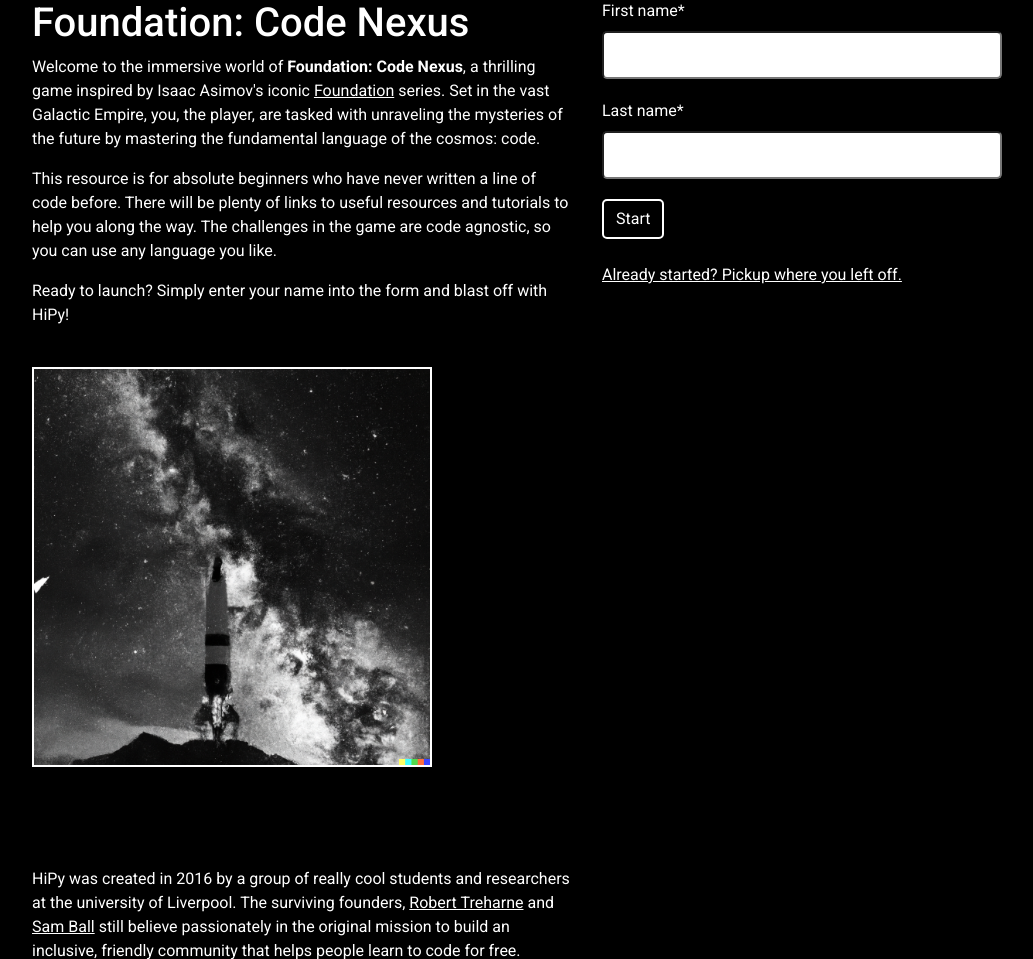
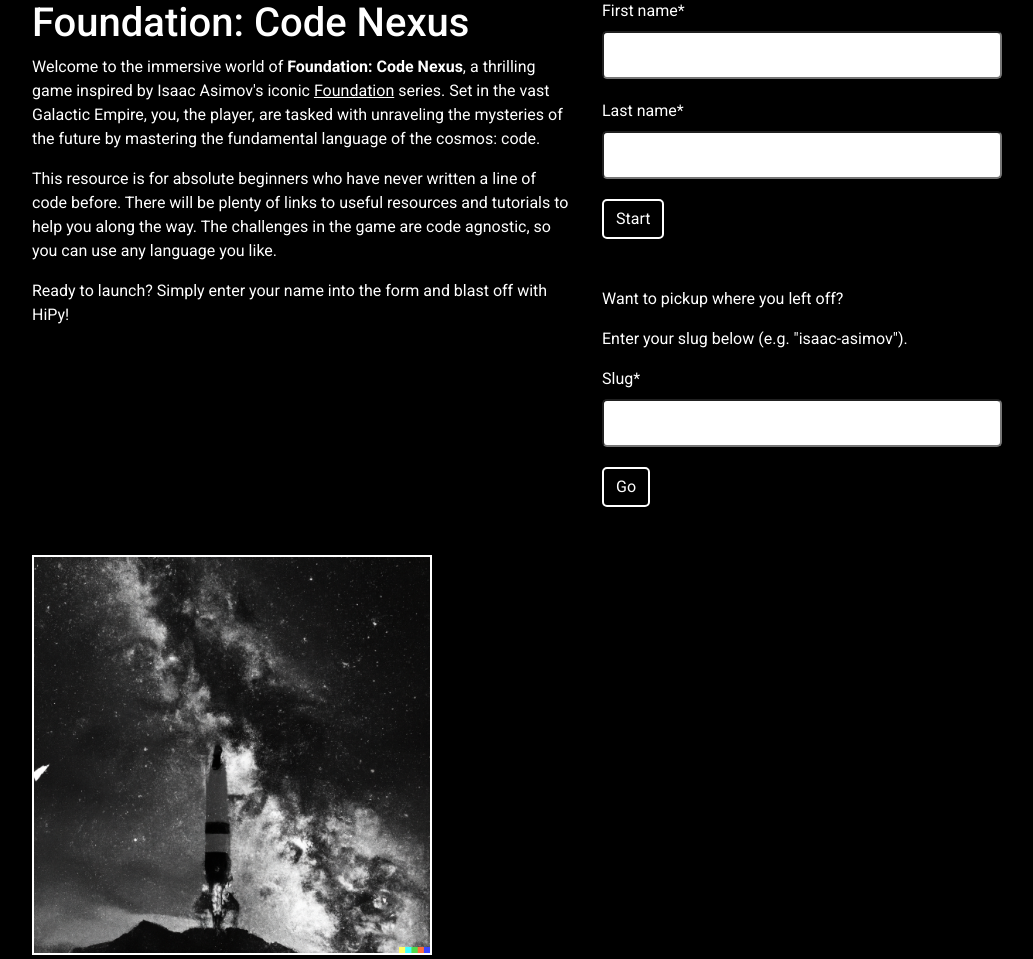
Before and after one commit to hipylivadmin/hipyweb, a Django app: page /foundation/ in a window 1280 px wide. Shown: the part 299-1258 px from the top of the page, without its empty margins (53-1086 px from the left). Run offline with Django 3.2, Linux system fonts and the light colour scheme; parts of the project's set-up code (start-up, migrations or seed data) failed here and were passed over; some libraries are stand-ins or nearby versions.

Commit message:
foundation update

```diff
--- a/app/foundation/forms.py
+++ b/app/foundation/forms.py
@@ -3,6 +3,17 @@
 from crispy_forms.helper import FormHelper
 
 from .models import Human
+
+class SlugForm(forms.Form):
+    slug = forms.CharField(label='Slug', max_length=20)
+
+    def clean_slug(self):
+        slug = self.cleaned_data['slug']
+        if not Human.objects.filter(slug=slug).exists():
+            raise forms.ValidationError(
+                "Sorry, that slug does not exist."
+            )
+        return slug
 
 class HumanForm(forms.ModelForm):
 
--- a/app/foundation/templates/foundation/question.html
+++ b/app/foundation/templates/foundation/question.html
@@ -47,7 +47,7 @@
 
                 <div>
                     <p>
-                        To being with, <u><a href="/foundation/{{ human.slug }}/question/{{ question.id }}/input" target="_blank">download your puzzle input</a>.</u></p>
+                        [<u><a href="/foundation/{{ human.slug }}/question/{{ question.id }}/input" target="_blank">download your puzzle input</a></u>]
                     </p>
                     {% if complete %}
                     <p><strong>Well done! You have completed this part. Your input was {{ answer.submitted }}.</strong></p>
--- a/app/foundation/templates/foundation/start.html
+++ b/app/foundation/templates/foundation/start.html
@@ -52,10 +52,24 @@
 
                             <button type="submit" class="btn btn-primary">Start</button>
 
+                        </form>
+
+                        <br>
+                        <br>
+
+                        <p>Want to pickup where you left off?</p>
+                        <p>Enter your slug below (e.g. "isaac-asimov").</p>
+
+                        <form class="registration-form" method="post" enctype="multipart/form-data">
+                            {% csrf_token %}
+                            {{ slug_form|crispy }}
+
+
+                            <button type="submit" class="btn btn-primary">Go</button>
+
                             <br>
                             <br>
 
-                            <u><a href="/foundation/login/">Already started? Pickup where you left off.</a></u>
                         </form>
 
               </div>
--- a/app/foundation/views.py
+++ b/app/foundation/views.py
@@ -1,5 +1,5 @@
 from django.shortcuts import render
-from .forms import HumanForm, IntegerInputForm
+from .forms import HumanForm, IntegerInputForm, SlugForm
 from .models import Human, Question, Answer
 from django.http import HttpResponseRedirect, HttpResponse
 from .utils import foundation
@@ -98,12 +98,29 @@
     context = {}
 
     if request.method == 'POST':
+        # if slug form submitted
+        if "slug" in request.POST:
+            slug_form = SlugForm(request.POST)
+            if slug_form.is_valid():
+                slug = slug_form.cleaned_data['slug']
+                return HttpResponseRedirect(f'{slug}')
+            else:
+                context["slug_form"] = slug_form
+                context["form"] = HumanForm()
+                return render(request, 'foundation/start.html', context)
+
+        # if human form submitted
         form = HumanForm(request.POST)
         if form.is_valid():
             human = form.save()
             return HttpResponseRedirect(f'{human.slug}')
+        else:
+            context["form"] = form
+            context["slug_form"] = SlugForm()
+            return render(request, 'foundation/start.html', context)
 
     context["form"] = HumanForm()
+    context["slug_form"] = SlugForm()
 
     return render(request, 'foundation/start.html', context)
 
--- a/app/front/templates/front/index.html
+++ b/app/front/templates/front/index.html
@@ -68,6 +68,7 @@
                 </div>
             </div>
 
+
             {% endfor %}
         </div>
 
```
